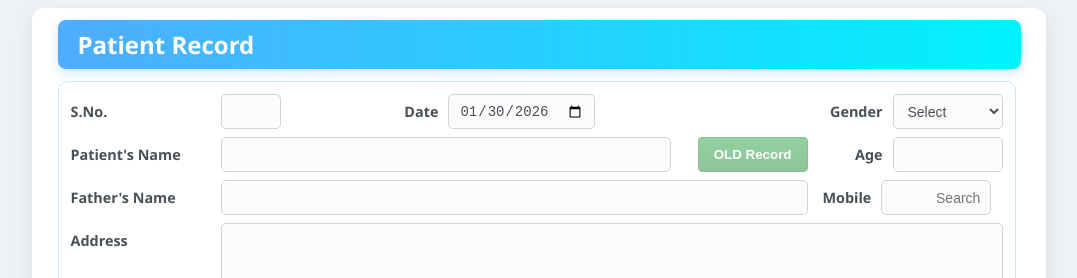
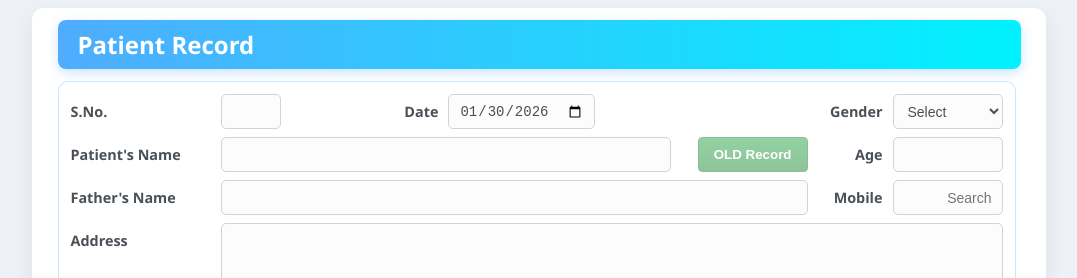
Before and after one commit to sahilcingh/Patient-Record-App, a React (Vite) app in the folder frontend/: page / in a window 1280 px wide. Shown: the top 278 px of the page, without its empty margins (101-1178 px from the left). Built offline with nearby package versions, Linux system fonts and the light colour scheme; no server answers.

Commit message:
Mobile number block perfectly aligned. 2

```diff
--- a/frontend/src/App.css
+++ b/frontend/src/App.css
@@ -44,20 +44,28 @@ body {
 .input-group { display: flex; align-items: center; gap: 10px; }
 .align-top { align-items: flex-start; }
 .aligned-label { flex: 0 0 140px; font-weight: 600; color: #495057; white-space: nowrap; font-size: 0.9rem; text-align: left; }
-.input-group label { font-weight: 600; color: #495057; font-size: 0.9rem; }
+.input-group label { font-weight: 600; color: #495057; font-size: 0.9rem; white-space: nowrap; }
 
 /* LAYOUT COLUMNS */
 .fixed-left { width: auto; flex-shrink: 0; }
 .col-date { margin-left: auto; margin-right: auto; }
 
-/* UPDATED: Fixed Right Column (Aligns Age & Mobile) */
+/* === FIXED RIGHT COLUMN (Age & Mobile) === */
 .fixed-right {
-    width: 180px; /* Increased from 160px */
+    width: 180px;
     flex-shrink: 0;
     justify-content: flex-end;
 }
 .fixed-right select, .fixed-right input {
-    width: 110px; /* Increased from 100px */
+    width: 110px;
+}
+
+/* === ALIGNMENT FIX FOR MOBILE WRAPPER === */
+.fixed-right .autocomplete-wrapper {
+    width: 110px !important; /* Force wrapper to match input width */
+}
+.fixed-right .autocomplete-wrapper input {
+    width: 100% !important; /* Input fills the wrapper */
 }
 
 .grow { flex: 1; display: flex; position: relative; }
```
